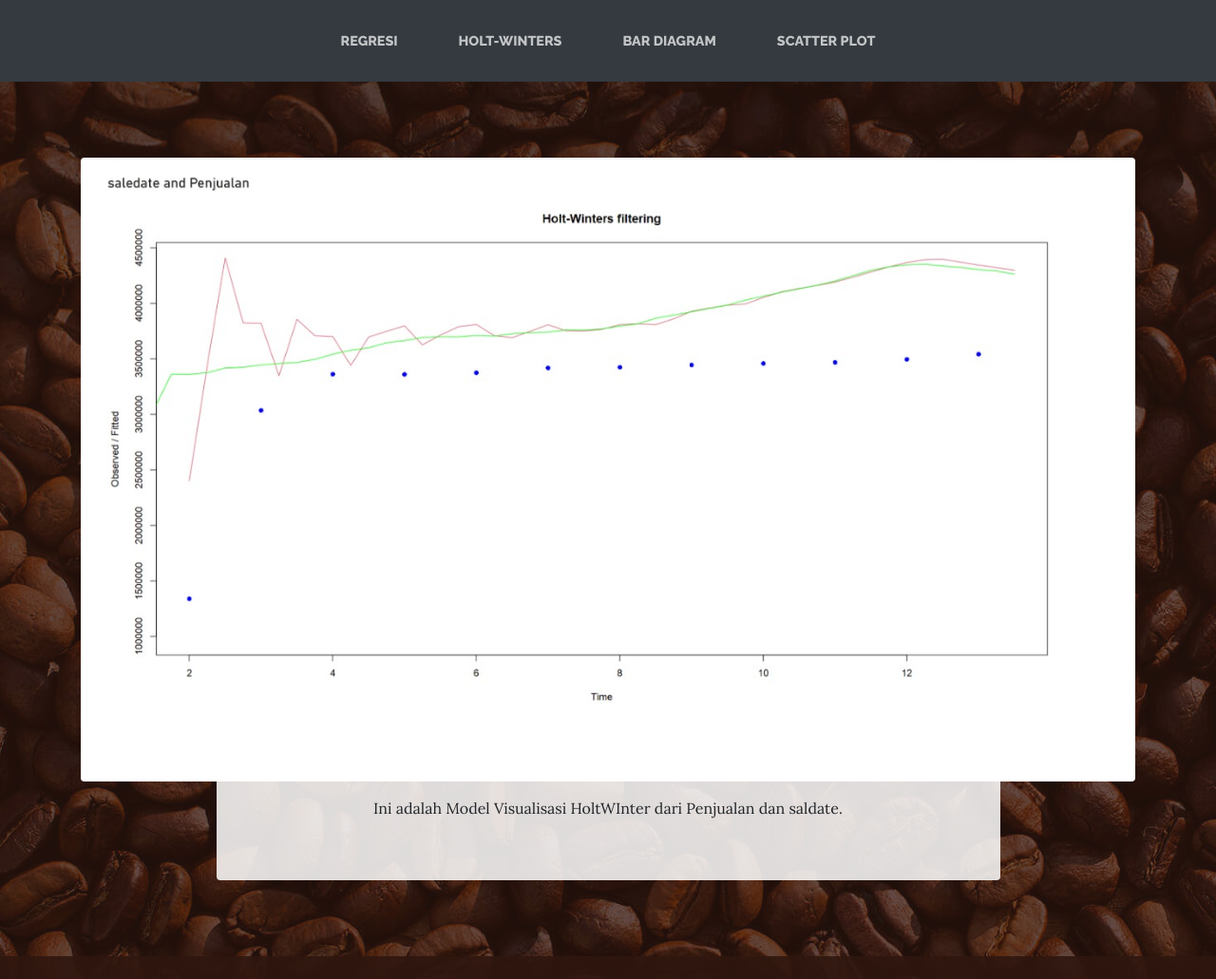
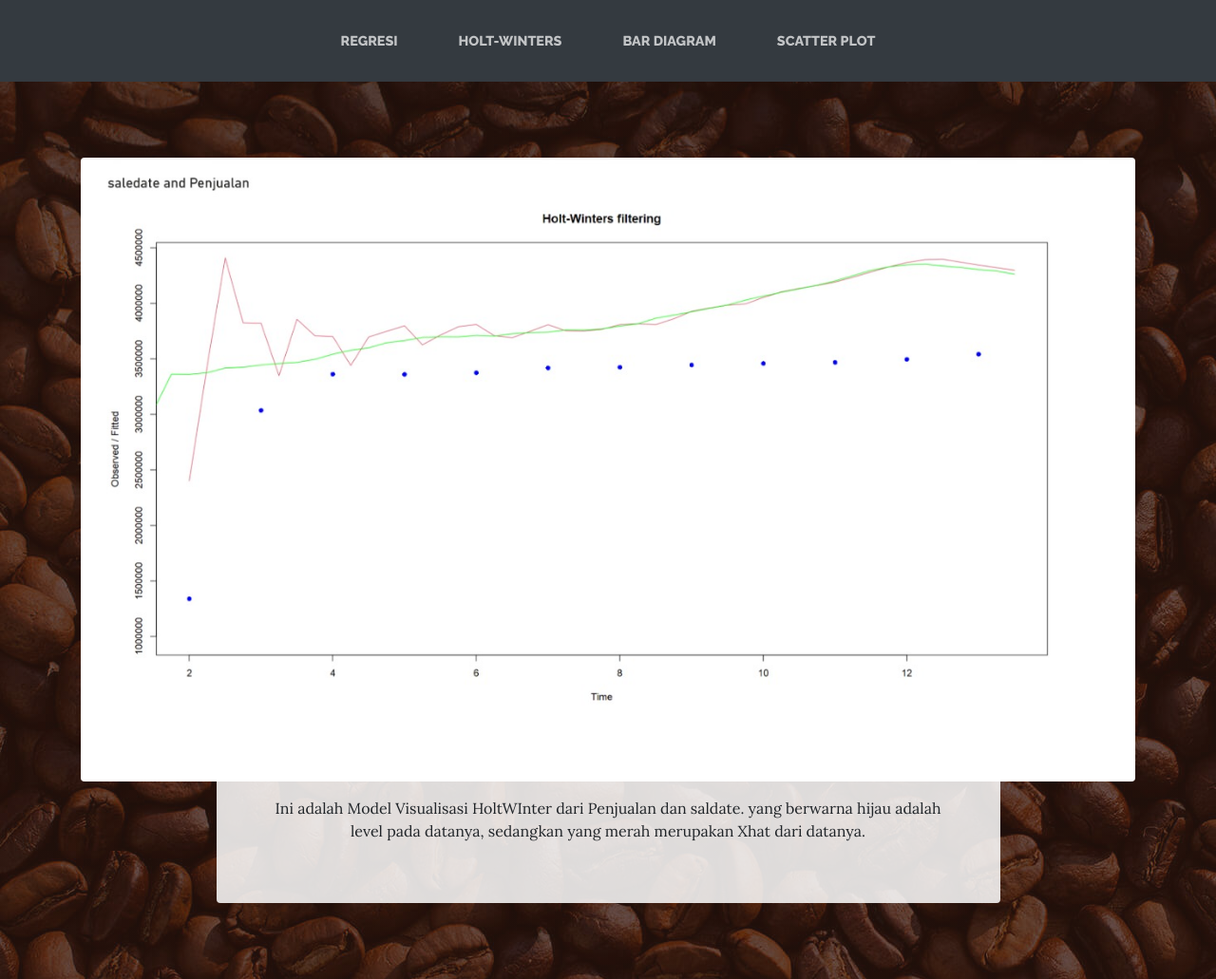
Before and after one commit to Kelompok3dataanalitik/Kelompok3dataanalitik.github.io, a plain HTML site: page about.html in a window 1280 px wide. Shown: the top 1031 px of the page at 95% size. Drawn offline with Linux system fonts and the light colour scheme.

Commit message:
Update about.html

```diff
--- a/about.html
+++ b/about.html
@@ -33,7 +33,7 @@
 
                         <div class="bg-faded rounded p-5">
 						<br></br>
-                            <p class="mb-0"><center><span>Ini adalah Model Visualisasi HoltWInter dari Penjualan dan saldate.</span></center></p>
+                            <p class="mb-0"><center><span>Ini adalah Model Visualisasi HoltWInter dari Penjualan dan saldate. yang berwarna hijau adalah level pada datanya, sedangkan yang merah merupakan Xhat dari datanya.</span></center></p>
                         </div>
                     </div>
                 </div>
```
